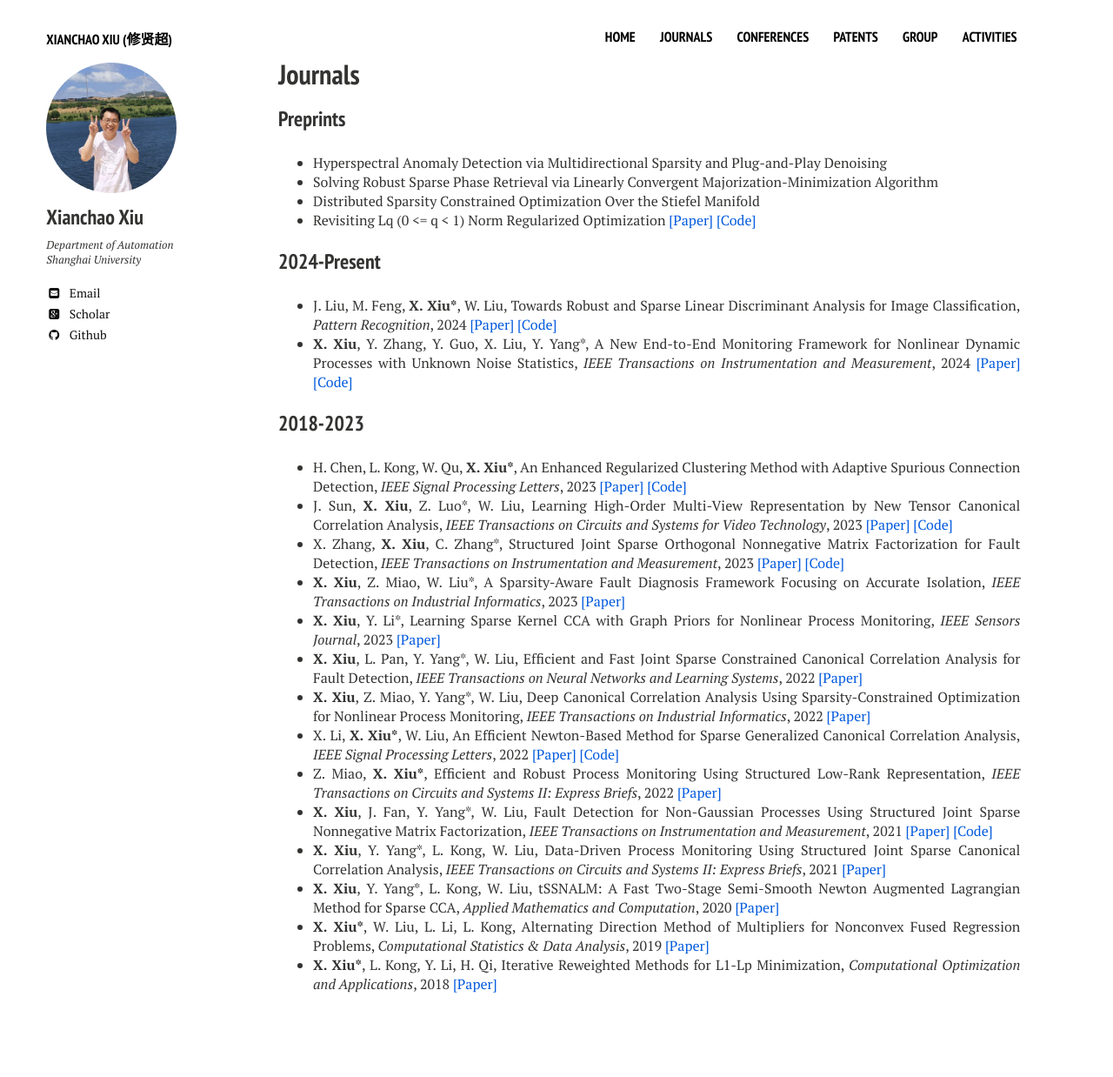
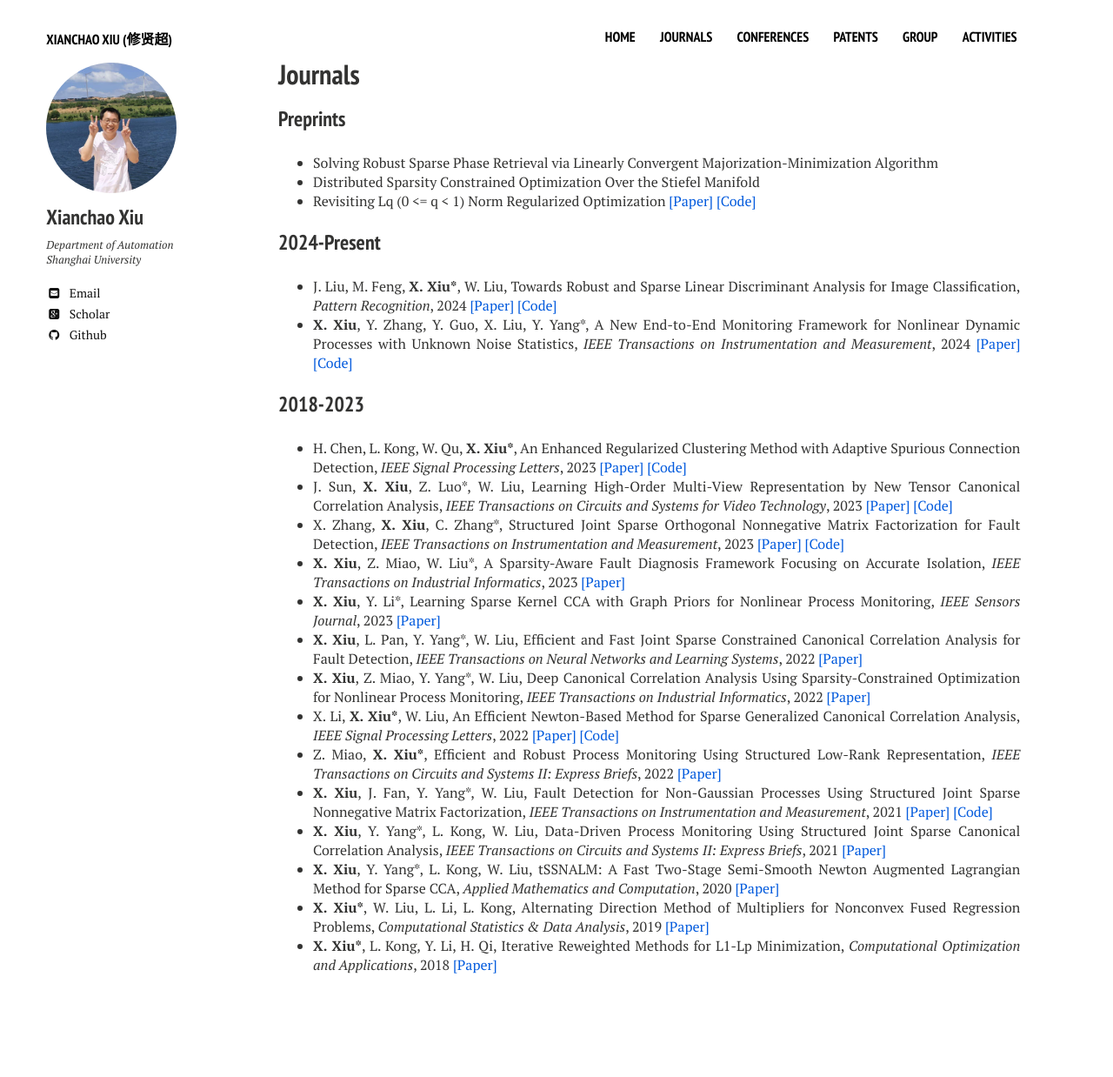
Before and after one commit to xianchaoxiu/xianchaoxiu.github.io, a Jekyll site: the page built from journals/index.md, in a window 1280 px wide. Shown: the whole page at 87% size. Built offline with Jekyll 4.4.1, drawn with Linux system fonts in a browser that asks for light colours; nearby versions of some CDN libraries; after the commit the page ends 1216 px from its top, so only the background shows below that.

Commit message:
Update index.md

```diff
--- a/journals/index.md
+++ b/journals/index.md
@@ -8,7 +8,7 @@ share: false
 ---
 
 ### Preprints
-* Hyperspectral Anomaly Detection via Multidirectional Sparsity and Plug-and-Play Denoising <br>
+
 * Solving Robust Sparse Phase Retrieval via Linearly Convergent Majorization-Minimization Algorithm  <br>
 * Distributed Sparsity Constrained Optimization Over the Stiefel Manifold	 <br>
 * Revisiting Lq (0 <= q < 1) Norm Regularized Optimization <a href="https://arxiv.org/abs/2306.14394" class="textlink" target="_blank">[Paper]</a> <a href="https://github.com/ShenglongZhou/PSNP" class="textlink" target="_blank">[Code]</a> <br>
```
